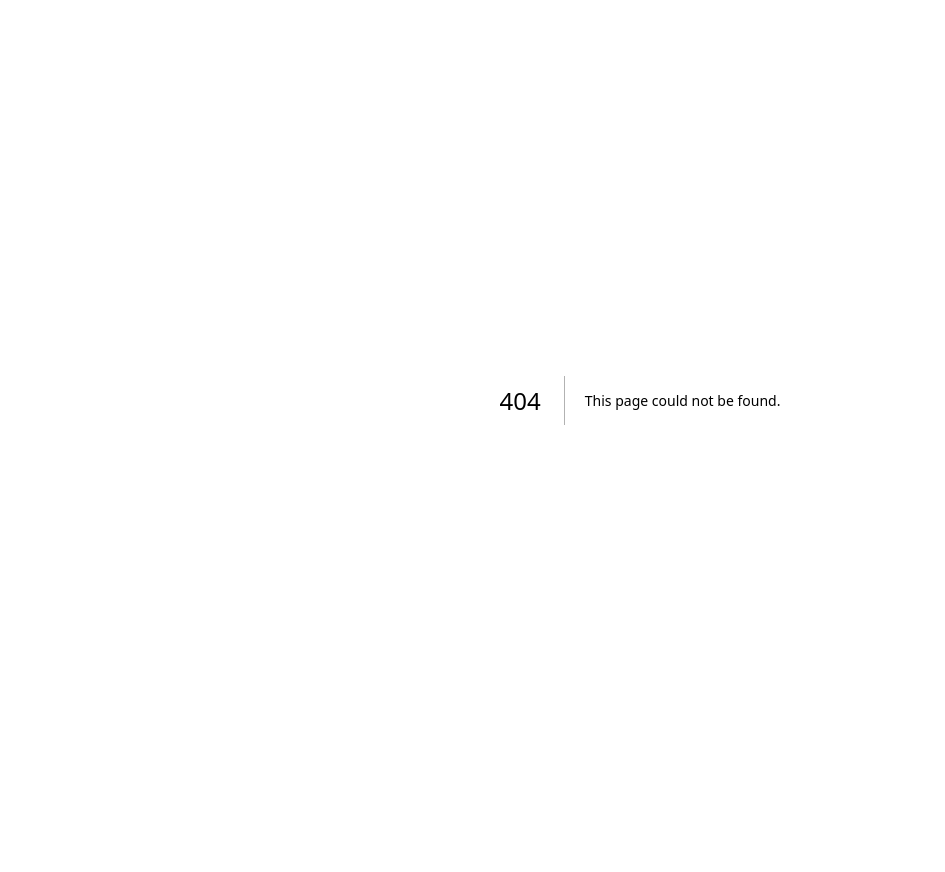
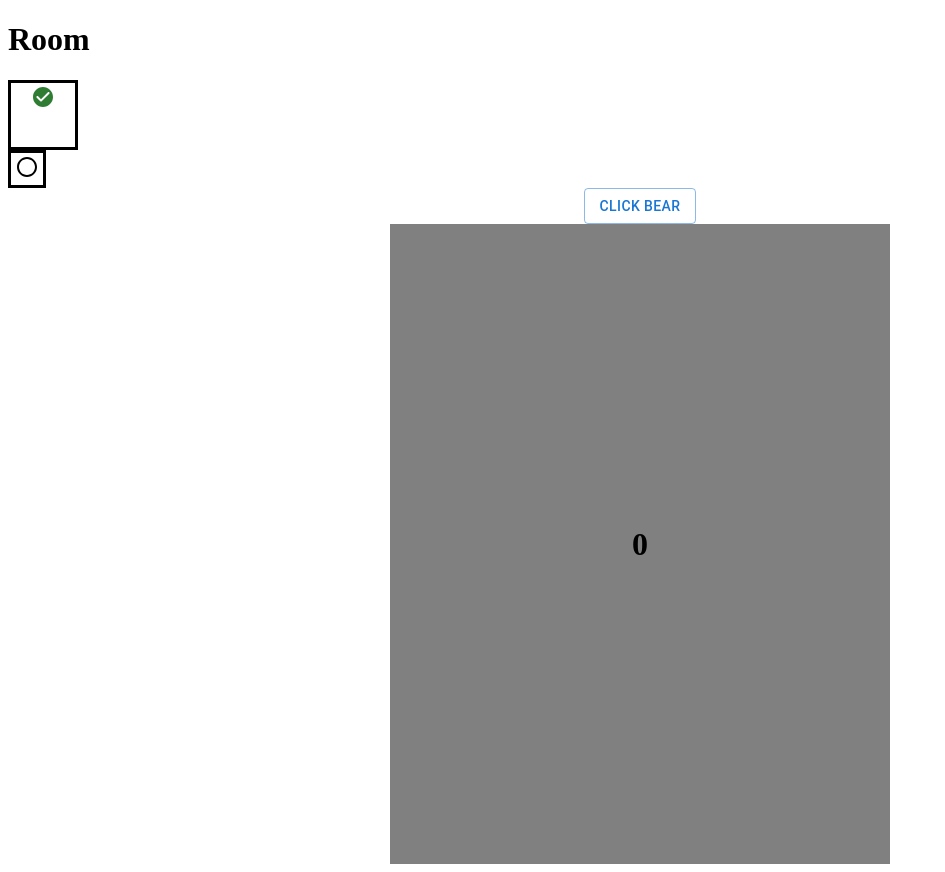
Before and after one commit to Celimine09/hospital-web, a Next.js app: page /room in a window 1280 px wide. Before the commit this address had no page. Shown: the whole page, without its empty margins (0-945 px from the left). Before the commit the page ends 800 px from the top, so only its background shows below. Built offline with nearby package versions, Linux system fonts and the light colour scheme.

Commit message:
added recent codes

```diff
--- a/package.json
+++ b/package.json
@@ -13,6 +13,7 @@
     "@emotion/styled": "^11.11.0",
     "@mui/icons-material": "^5.15.7",
     "@mui/material": "^5.15.7",
+    "axios": "^1.6.7",
     "next": "14.1.0",
     "react": "^18",
     "react-dom": "^18"
--- /dev/null
+++ b/src/app/components/navbar.tsx
@@ -0,0 +1,32 @@
+import * as React from 'react';
+import AppBar from '@mui/material/AppBar';
+import Box from '@mui/material/Box';
+import Toolbar from '@mui/material/Toolbar';
+import Typography from '@mui/material/Typography';
+import Button from '@mui/material/Button';
+import IconButton from '@mui/material/IconButton';
+import MenuIcon from '@mui/icons-material/Menu';
+
+export default function Navbar() {
+    return (
+        <Box sx={{ flexGrow: 1 }}>
+            <AppBar position="static">
+                <Toolbar>
+                    <IconButton
+                        size="large"
+                        edge="start"
+                        color="inherit"
+                        aria-label="menu"
+                        sx={{ mr: 2 }}
+                    >
+                        <MenuIcon />
+                    </IconButton>
+                    <Typography variant="h6" component="div" sx={{ flexGrow: 1 }}>
+                        News
+                    </Typography>
+                    <Button color="inherit">Login</Button>
+                </Toolbar>
+            </AppBar>
+        </Box>
+    );
+}
--- /dev/null
+++ b/src/app/components/tiktok.tsx
@@ -0,0 +1,32 @@
+import { CheckCircleRounded, CircleOutlined , Garage } from "@mui/icons-material"
+
+interface ITikTok
+{
+    isTick : boolean
+    size ?: number
+}
+
+const TikTok = (props: ITikTok) => {
+
+    // const sizeStr : string = `${props.size}px`
+    const sizeStr : string = `${props.size === undefined ? 32 : props.size}px`
+
+    return <div style={{
+        width: sizeStr,
+        height: sizeStr,
+        backgroundColor: "white",
+        borderColor: "black",
+        borderStyle: "solid"
+    }}>
+        {/* block */}
+        <center style={{
+            paddingTop: 2
+        }}>
+            {
+                props.isTick ? <CheckCircleRounded color="success" /> : <CircleOutlined></CircleOutlined>
+            }
+        </center>
+    </div>
+}
+
+export default TikTok
--- a/src/app/layout.tsx
+++ b/src/app/layout.tsx
@@ -1,6 +1,7 @@
 import type { Metadata } from "next";
 import { Inter } from "next/font/google";
 import "./globals.css";
+import Navbar from "./components/navbar";
 
 const inter = Inter({ subsets: ["latin"] });
 
@@ -18,6 +19,7 @@ export default function RootLayout({
     <html lang="en">
       {/* <body className={inter.className}> */}
       <body >
+        <Navbar />
         {children}
       </body>
     </html>
--- a/src/app/page.tsx
+++ b/src/app/page.tsx
@@ -9,7 +9,9 @@ export default function Home() {
     //   mainmain
     // </main>
     <>
-    hey
+    <h1>
+      hey
+    </h1>
     </>
   );
 }
--- /dev/null
+++ b/src/app/styles/tiktok.css
@@ -0,0 +1,14 @@
+.ttk {
+    display: flex;
+    justify-content: center;
+    align-items: center;
+    background-color: gray;
+    width: 500px;
+    height: 80vh;
+    /* justi
+    justifyContent: "center",
+    alignItems: "center",
+    backgroundColor: "gray",
+    width: "500px",
+    height: "80vh" */
+}
--- a/src/pages/contact.tsx
+++ b/src/pages/contact.tsx
@@ -1,7 +1,8 @@
 const ContactPage = () => {
     return <h1>
         Hello, Next.js!
-        </h1>
+
+    </h1>
 }
 
 export default ContactPage
--- /dev/null
+++ b/src/pages/room.tsx
@@ -0,0 +1,91 @@
+import Navbar from "@/app/components/navbar"
+import TikTok from "@/app/components/tiktok"
+import { Button } from "@mui/material"
+import axios from "axios"
+import { useEffect, useState } from "react"
+
+interface IHero
+{
+    heroName: string
+    attackType: string
+}
+
+const RoomPage = () => {
+    // let n : number = 10
+    const [n, setN] = useState<number>(0)
+    const dummyHeros : IHero[] = [{heroName : "A", attackType: "A"}]
+    const [heros, setHeros] = useState<IHero[]>(dummyHeros);
+
+
+    const onButtonClicked = () => {
+        console.log("clicked.")
+        // n += 1
+        setN(n + 1)
+        // getX()
+    }
+
+    useEffect(() => {
+        getX()
+    }, [])
+
+    const getX = async () => {
+        // const urlGetHeroes = "https://api.opendota.com/api/heroes"
+        // const response = await axios.get(urlGetHeroes)
+        // // console.log(response.data)
+        // response.data.forEach((hero:any)=> {
+        //     const newHero : IHero = {
+        //         heroName: response.data.name,
+        //         attackType: response.data.attack_type
+        //     }
+        //     setHeros(
+        //         [
+        //             ...heros,
+        //             newHero
+        //         ]
+        //     )
+        //     console.log(heros)
+        // });
+    }
+
+
+
+    return <div>
+        <h1>
+            Room
+        </h1>
+        <TikTok isTick={true} size={64}/>
+        <TikTok isTick={false}/>
+        <center>
+            <Button variant="outlined" onClick={(event) => {
+                onButtonClicked()
+            }}>
+                click bear
+            </Button>
+            <div style={{
+                display: "flex",
+                justifyContent: "center",
+                alignItems: "center",
+                backgroundColor: "gray",
+                width: "500px",
+                height: "80vh"
+            }}>
+                <h1>
+                    {n}
+                </h1>
+                {/* <div>
+                    {
+                        heros.map((hero, id) => {
+                            return <div key={id}>
+                                <h3>
+                                    {hero.heroName}
+                                </h3>
+                            </div>
+                        })
+                    }
+                </div> */}
+            </div>
+        </center>
+    </div>
+}
+
+export default RoomPage
```
Also changed, not shown: 1 other file (tests, documents, lock files or other folders).
